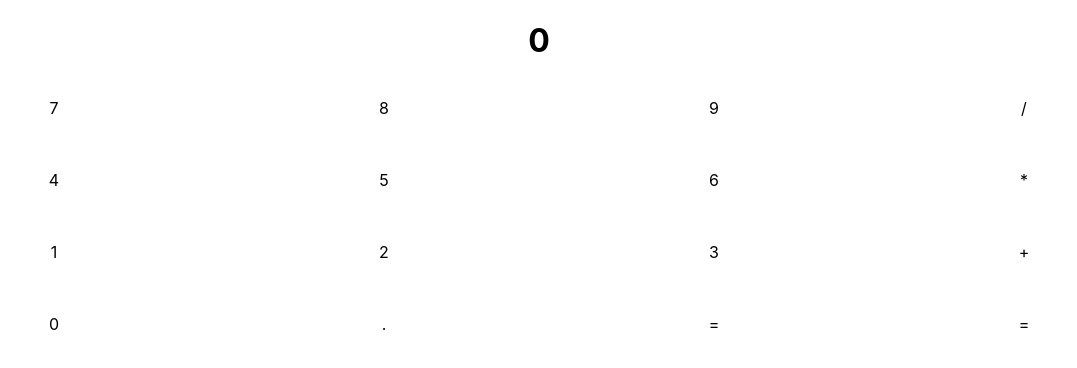
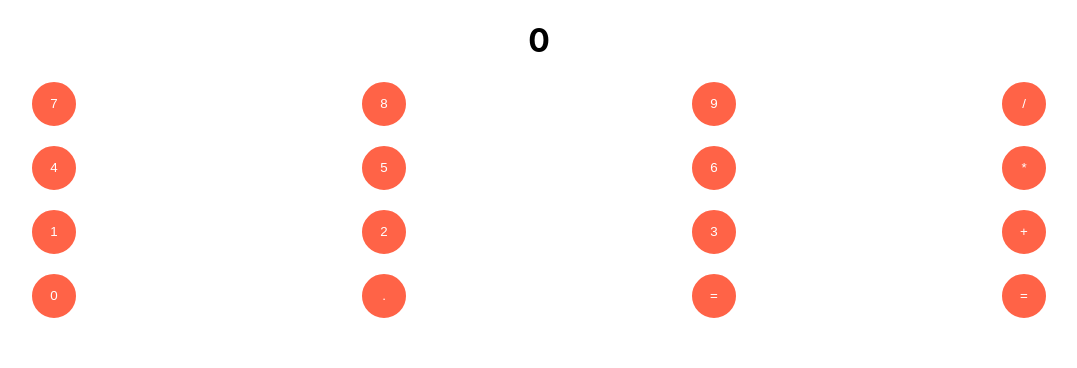
Before and after one commit to SomeChineseGuy/Calculator, a React (Create React App) app: page / in a window 1280 px wide. Shown: the top 368 px of the page, without its empty margins (101-1178 px from the left). Built offline with nearby package versions, Linux system fonts and the light colour scheme.

Commit message:
Css buttons

```diff
--- /dev/null
+++ b/src/components/Button/Button.css
@@ -0,0 +1,21 @@
+.btn {
+  padding: 10px;
+  border-radius: 50%;
+  height: 20px;
+  width: 20px;
+  box-sizing: content-box;
+  border: 2px solid tomato;
+  color: white;
+  background-color: tomato;
+  cursor: pointer;
+  &:hover {
+    pointer-events: auto;
+    opacity: .8;
+    color: tomato;
+    background-color: white;
+  }
+  &:focus {
+    box-shadow:0 0 0 4px aqua;
+    opacity: .9 ;
+  }
+}
--- a/src/components/Button/Button.jsx
+++ b/src/components/Button/Button.jsx
@@ -1,9 +1,10 @@
 import React from "react";
+import './Button.css'
 
 const Button = ({value}) => {
   return (
     <div>
-      <p>{value}</p>
+      <button className="btn">{value}</button>
     </div>
   )
 };
```
Also changed, not shown: src/components/Button/ButtonContainer.jsx (line endings or trailing spaces).
